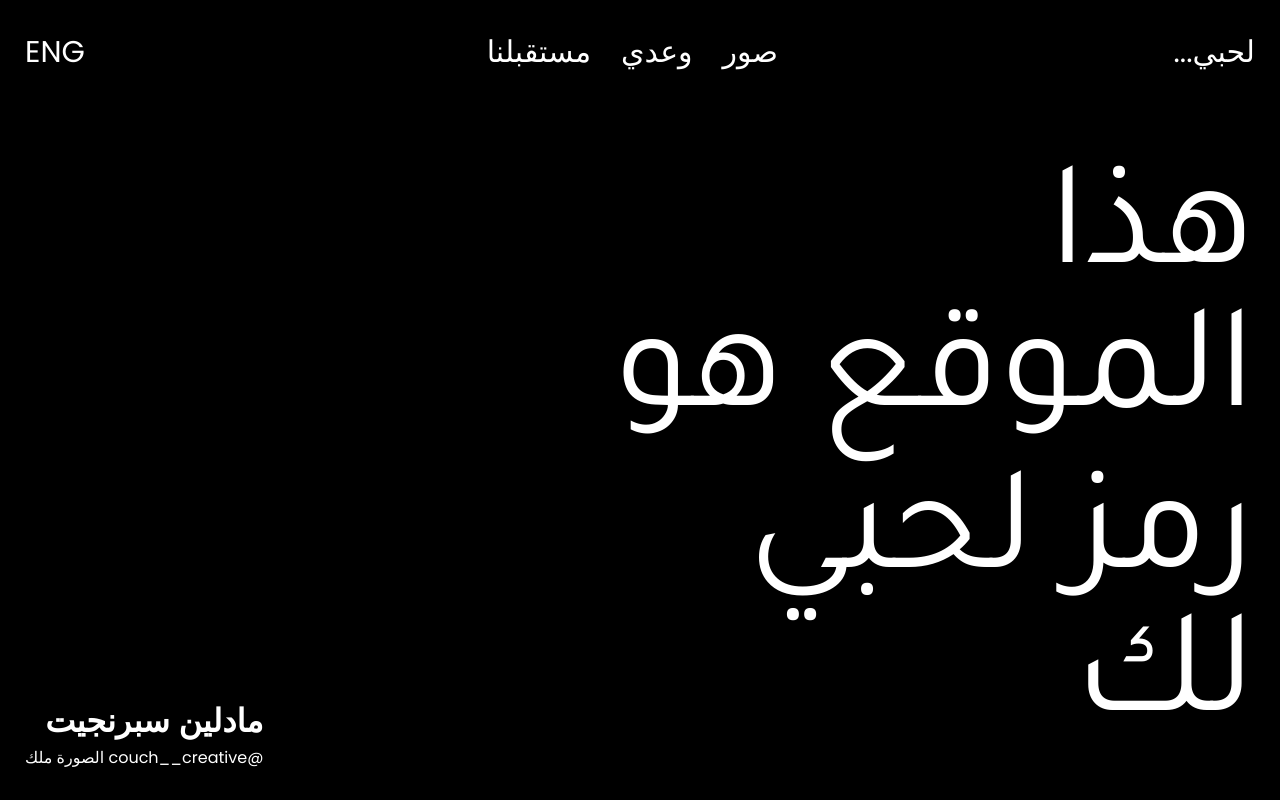
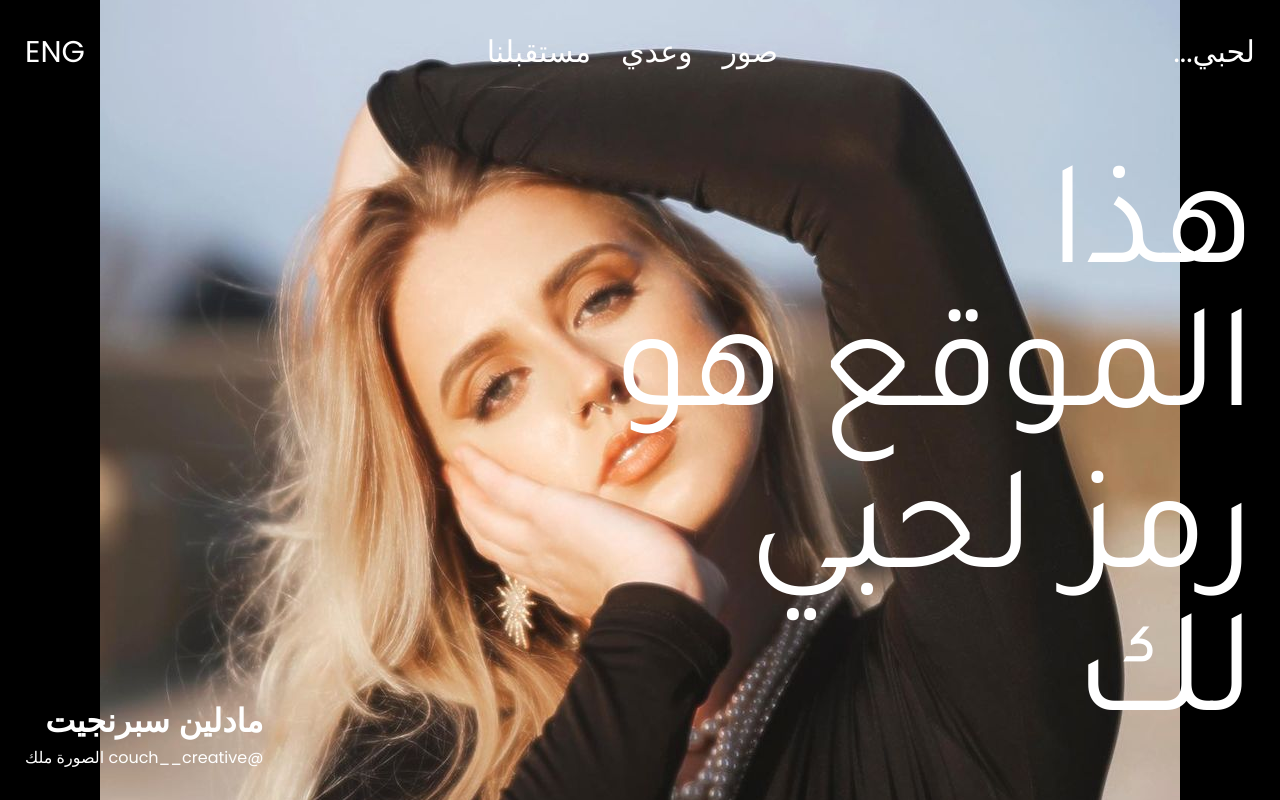
Before and after one commit to NawwafHusain/MattiSite, a website: page indexAR.html in a window 1280 px wide. Shown: the top 800 px of the page. Drawn offline with nearby package versions, Linux system fonts and the light colour scheme.

Commit message:
Update indexAR.html

```diff
--- a/indexAR.html
+++ b/indexAR.html
@@ -30,7 +30,7 @@
     <!-- wrapper div -->
     <div class="wrapper">
 
-        <img src="images/Matti.jpg" />
+        <img src="Matti.jpg" />
     </div>
 
     <!-- container div -->
```
